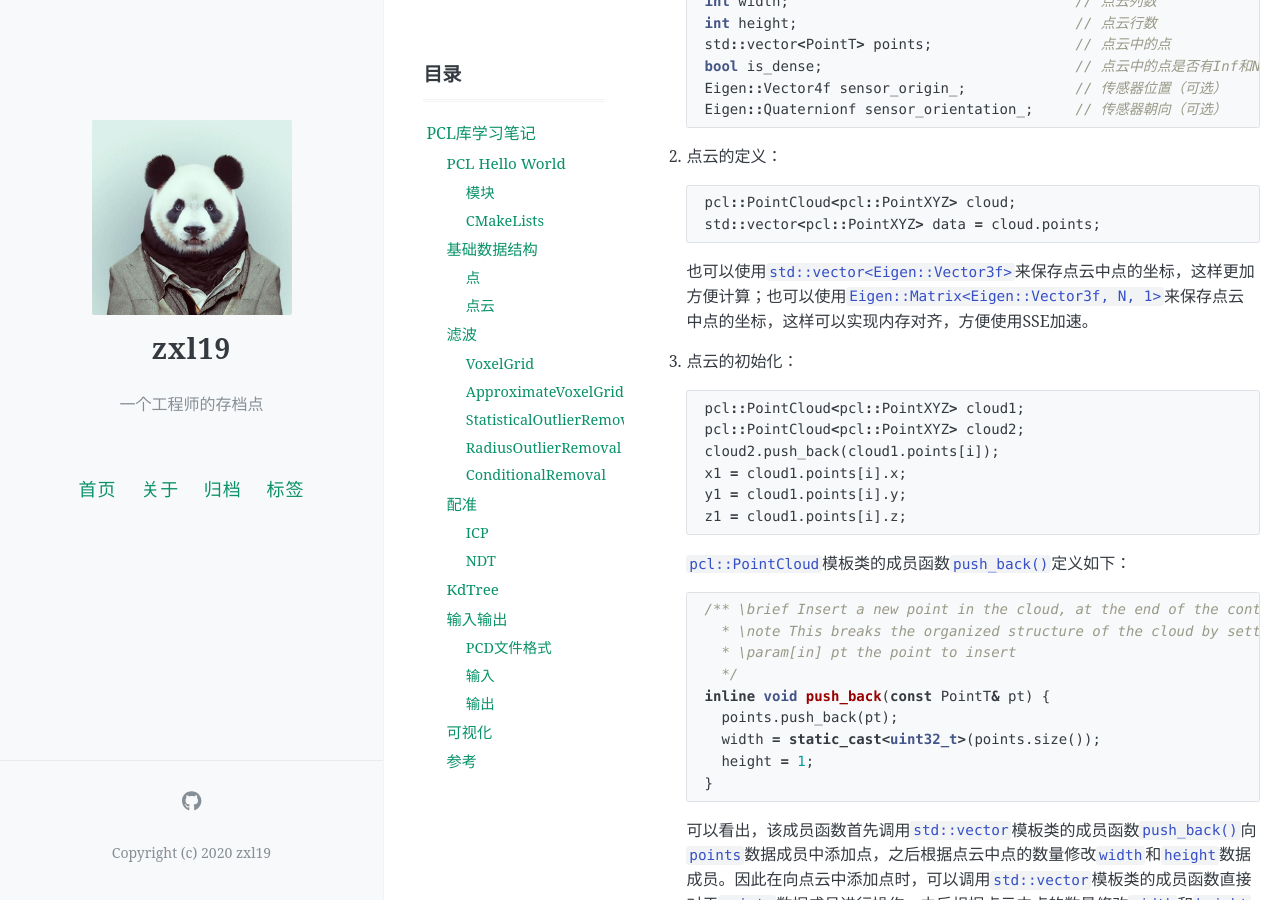
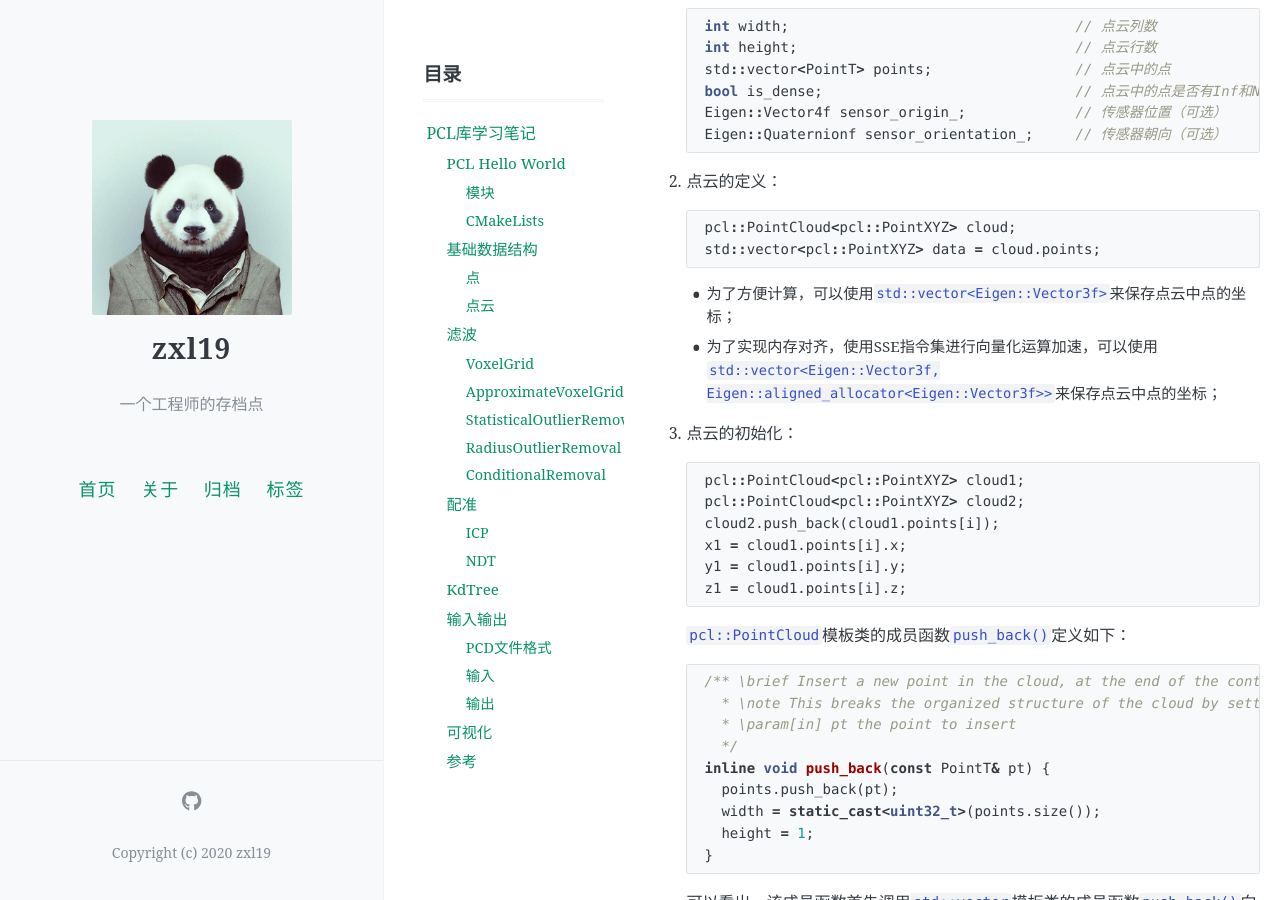
Before and after one commit to zxl19/zxl19.github.io, a Jekyll site: the page built from _posts/2021-11-28-pcl-note.md, in a window 1280 px wide and 900 px high, scrolled down 4053 px. Built offline with Jekyll 4.4.1, drawn with Linux system fonts in a browser that asks for light colours; comment, search, counter and statistics services are not loaded; some of the changed text lies outside the part shown.

Commit message:
Update 2021-11-28-pcl-note.md

````diff
--- a/_posts/2021-11-28-pcl-note.md
+++ b/_posts/2021-11-28-pcl-note.md
@@ -76,7 +76,7 @@ target_link_libraries(pcd_write_test ${PCL_LIBRARIES})
       (pcl::PointDEM)
     ```
 
-2. PCL对于点的类型进行内存对齐，使用SSE（Streaming SIMD Extensions）加速，以`pcl::PointXYZ`、`pcl::PointXYZI`、`pcl::PointRGBA`为例：
+2. PCL对于点的类型进行了内存对齐，使用SSE（Streaming SIMD Extensions）指令集进行向量化运算加速，以`pcl::PointXYZ`、`pcl::PointXYZI`、`pcl::PointRGBA`为例：
 
     ```cpp
     // PointXYZ
@@ -200,7 +200,8 @@ target_link_libraries(pcd_write_test ${PCL_LIBRARIES})
     std::vector<pcl::PointXYZ> data = cloud.points;
     ```
 
-    也可以使用`std::vector<Eigen::Vector3f>`来保存点云中点的坐标，这样更加方便计算；也可以使用`Eigen::Matrix<Eigen::Vector3f, N, 1>`来保存点云中点的坐标，这样可以实现内存对齐，方便使用SSE加速。
+    - 为了方便计算，可以使用`std::vector<Eigen::Vector3f>`来保存点云中点的坐标；
+    - 为了实现内存对齐，使用SSE指令集进行向量化运算加速，可以使用`std::vector<Eigen::Vector3f, Eigen::aligned_allocator<Eigen::Vector3f>>`来保存点云中点的坐标；
 
 3. 点云的初始化：
 
@@ -594,7 +595,8 @@ while(!viewer.wasStopped()) {
 1. [pcl](https://pcl.readthedocs.io/en/latest/)
 2. [pcl-docs](https://pcl-docs.readthedocs.io/en/latest/)
 3. [pcl::PointXYZRGBA-Stack Overflow](https://stackoverflow.com/questions/15999331/how-can-i-change-rgb-values-of-pclpointxyzrgba)
-4. [点云与点云指针类型转换1-CSDN博客](https://blog.csdn.net/h287850870/article/details/80988552)
-5. [点云与点云指针类型转换2-CSDN博客](https://blog.csdn.net/tfb760/article/details/115101393)
-6. [关于PCL库中makeshared转换智能指针的问题-小透明的文章-知乎](https://zhuanlan.zhihu.com/p/442236714)
-7. [pcl_viewer-CSDN博客](https://blog.csdn.net/qq_39779233/article/details/106985091)
+4. [Using STL Containers with Eigen](https://eigen.tuxfamily.org/dox/group__TopicStlContainers.html)
+5. [点云与点云指针类型转换1-CSDN博客](https://blog.csdn.net/h287850870/article/details/80988552)
+6. [点云与点云指针类型转换2-CSDN博客](https://blog.csdn.net/tfb760/article/details/115101393)
+7. [关于PCL库中makeshared转换智能指针的问题-小透明的文章-知乎](https://zhuanlan.zhihu.com/p/442236714)
+8. [pcl_viewer-CSDN博客](https://blog.csdn.net/qq_39779233/article/details/106985091)
````
